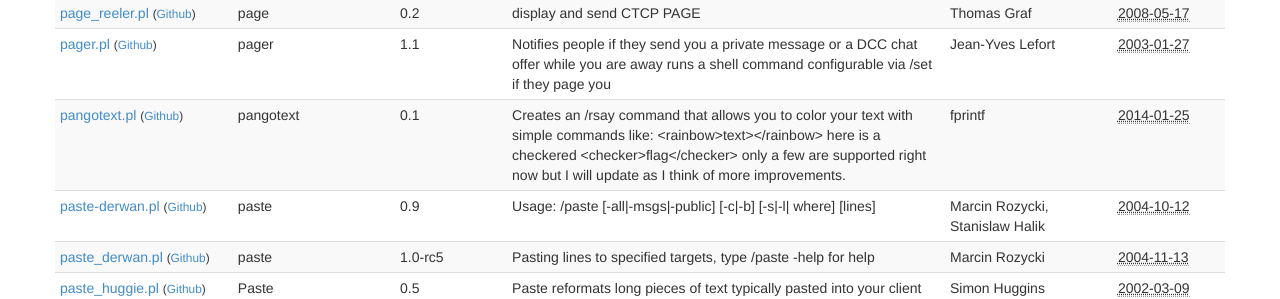
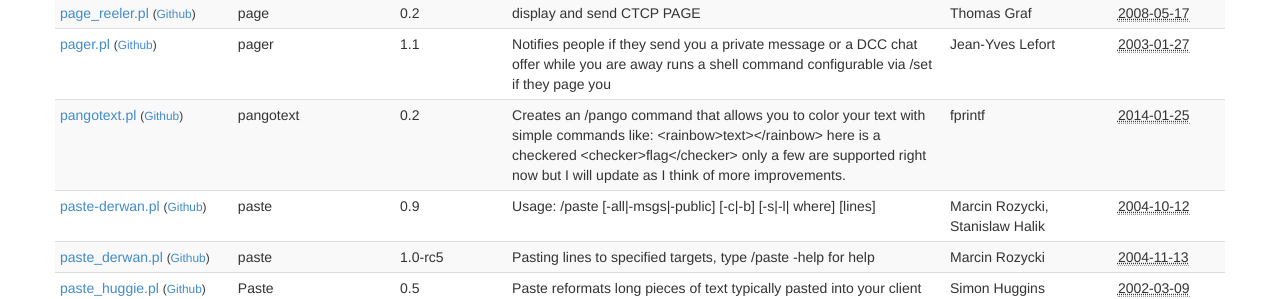
Before and after one commit to irssi/scripts.irssi.org, a Jekyll site: the page built from index.html, in a window 1280 px wide and 900 px high, scrolled down 13002 px. Shown: the part 153-452 px from the top of the window. Built offline with Jekyll 4.4.1, drawn with Linux system fonts in a browser that asks for light colours.

Commit message:
Update script description and print to Irssi::print for debuggin

```diff
--- a/_data/scripts.yaml
+++ b/_data/scripts.yaml
@@ -2961,12 +2961,12 @@
 
 - authors: "fprintf"
   contact: "fprintf@github.com"
-  description: "Creates an /rsay command that allows you to color your text with simple commands like: <rainbow>text></rainbow> here is a checkered <checker>flag</checker> only a few are supported right now but I will update as I think of more improvements."
+  description: "Creates an /pango command that allows you to color your text with simple commands like: <rainbow>text></rainbow> here is a checkered <checker>flag</checker> only a few are supported right now but I will update as I think of more improvements."
   filename: "pangotext.pl"
   modified: "2014-01-25 08:00:00"
   license: "GNU GPLv2 or later"
   name: "pangotext"
-  version: "0.1"
+  version: "0.2"
 
 - authors: "Marcin Rozycki, Stanislaw Halik"
   contact: "derwan@irssi.pl"
```
Also changed, not shown: 1 other file.
